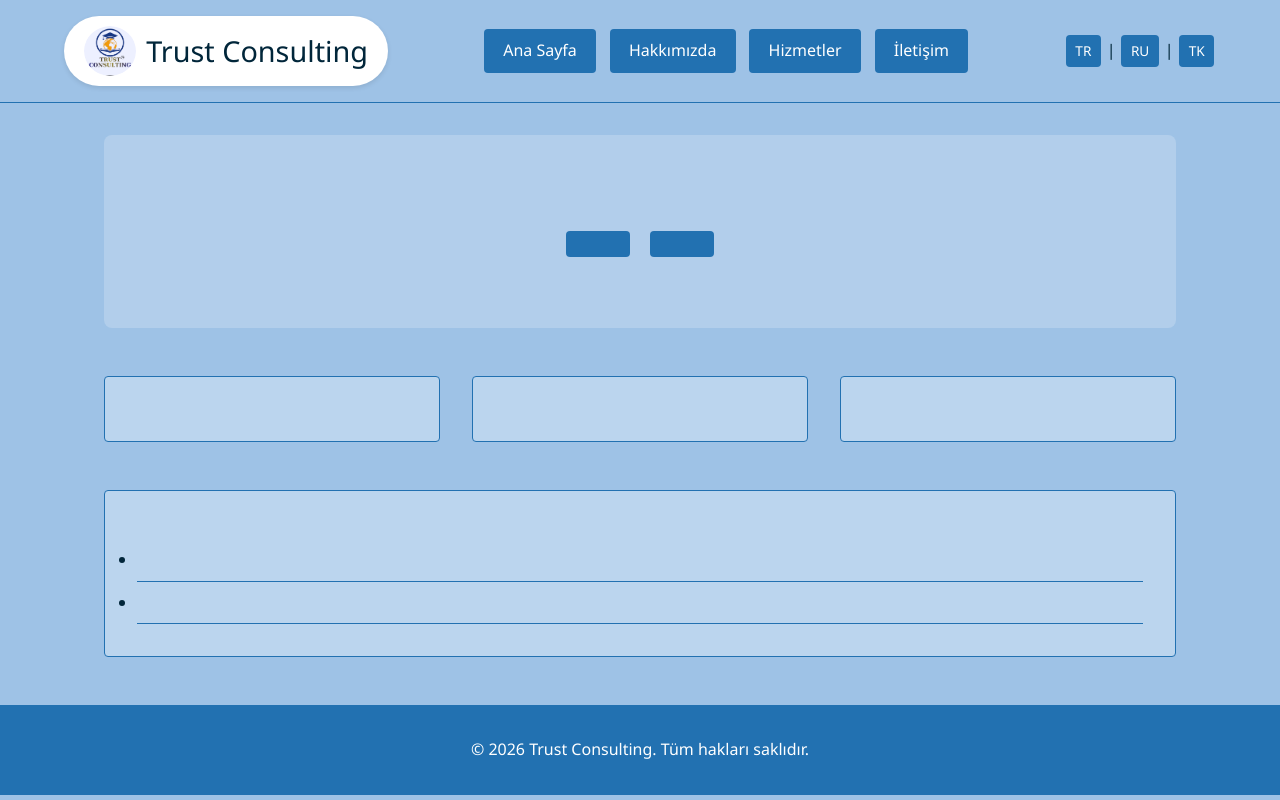
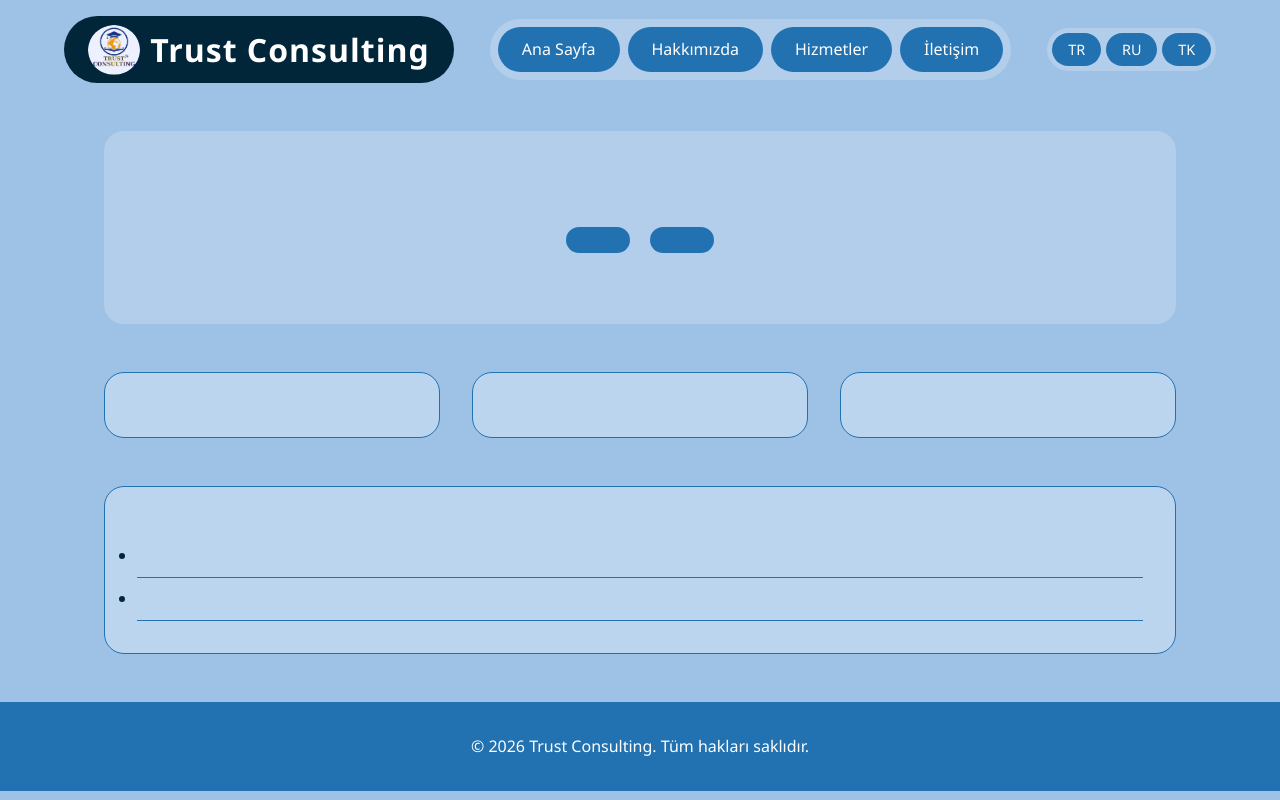
Before and after one commit to shakirovserdar/trustconsulting, a Flask app: page / in a window 1280 px wide. Run offline with Flask 3, Linux system fonts and the light colour scheme.

Commit message:
Tasarım düzeltildi: logo yuvarlak panel, butonlar ayrı

```diff
--- a/static/style.css
+++ b/static/style.css
@@ -6,78 +6,107 @@
 
 body {
     font-family: 'Segoe UI', Roboto, sans-serif;
-    background-color: #9ec2e6;  /* mavi arka plan */
-    color: #01263a;  /* koyu mavi yazı */
+    background-color: #9ec2e6;  /* arka plan mavi */
+    color: #01263a;              /* yazı rengi koyu mavi */
     line-height: 1.6;
 }
 
+/* Header: logo ve navigasyon aynı satırda */
 header {
     display: flex;
+    align-items: center;
     justify-content: space-between;
-    align-items: center;
     padding: 1rem 5%;
-    background-color: #9ec2e6;
-    border-bottom: 1px solid #2271b1;
+    background-color: #9ec2e6;   /* arka planla aynı */
 }
 
 .logo {
     display: flex;
     align-items: center;
+    background-color: #01263a;   /* siyahımsı koyu mavi arka plan */
+    border-radius: 50px;          /* yuvarlak panel */
+    padding: 0.5rem 1.5rem;
 }
 
 .logo img {
     height: 50px;
+    width: auto;
     margin-right: 10px;
+    border-radius: 50%;           /* logo yuvarlak */
 }
 
 .logo h1 {
-    color: #01263a;
-    font-size: 1.8rem;
-    font-weight: 500;
+    color: #ffffff;               /* beyaz yazı */
+    font-size: 2rem;
+    font-weight: 600;
+    letter-spacing: 1px;
+    margin: 0;
 }
 
-nav a {
+/* Navigasyon butonları - ayrı panel */
+.nav-buttons {
+    display: flex;
+    gap: 0.5rem;
+    background-color: rgba(255,255,255,0.2); /* hafif saydam panel */
+    padding: 0.5rem;
+    border-radius: 50px;
+}
+
+.nav-buttons a {
     display: inline-block;
-    padding: 0.6rem 1.2rem;
-    margin: 0 0.3rem;
+    padding: 0.6rem 1.5rem;
+    background-color: #2271b1;    /* buton mavisi */
+    color: #ffffff;
+    text-decoration: none;
+    border-radius: 30px;           /* yuvarlak butonlar */
+    font-size: 1rem;
+    font-weight: 500;
+    transition: all 0.3s ease;
+}
+
+.nav-buttons a:hover {
+    background-color: #01263a;    /* hover koyu mavi */
+    transform: scale(1.05);
+}
+
+/* Dil butonları - daha küçük */
+.dil-buttons {
+    display: flex;
+    gap: 0.3rem;
+    background-color: rgba(255,255,255,0.2);
+    padding: 0.3rem;
+    border-radius: 30px;
+}
+
+.dil-buttons a {
+    display: inline-block;
+    padding: 0.3rem 1rem;
     background-color: #2271b1;
     color: #ffffff;
     text-decoration: none;
-    border-radius: 4px;
+    border-radius: 30px;
+    font-size: 0.9rem;
+    font-weight: 500;
     transition: all 0.3s ease;
 }
 
-nav a:hover {
-    background-color: #01263a;
-    transform: scale(1.05);
-}
-
-.dil-butonlari a {
-    display: inline-block;
-    padding: 0.4rem 0.8rem;
-    margin: 0 0.2rem;
-    background-color: #2271b1;
-    color: #ffffff;
-    text-decoration: none;
-    border-radius: 4px;
-    transition: all 0.3s ease;
-}
-
-.dil-butonlari a:hover {
+.dil-buttons a:hover {
     background-color: #01263a;
 }
 
+/* Ana içerik */
 main {
     max-width: 1200px;
     margin: 2rem auto;
     padding: 0 5%;
 }
 
+/* Hero bölümü */
 .hero {
     text-align: center;
     padding: 4rem 0;
     background-color: rgba(255,255,255,0.2);
-    border-radius: 8px;
+    border-radius: 20px;
     margin-bottom: 2rem;
 }
 
@@ -100,7 +129,7 @@ main {
     background-color: #2271b1;
     color: #ffffff;
     text-decoration: none;
-    border-radius: 4px;
+    border-radius: 30px;
     transition: all 0.3s ease;
 }
 
@@ -109,6 +138,7 @@ main {
     transform: scale(1.05);
 }
 
+/* Özet hizmetler kartları */
 .ozet-hizmetler {
     display: flex;
     justify-content: space-between;
@@ -121,7 +151,7 @@ main {
     padding: 1.5rem;
     background-color: rgba(255,255,255,0.3);
     border: 1px solid #2271b1;
-    border-radius: 4px;
+    border-radius: 20px;
     transition: border-color 0.3s ease;
 }
 
@@ -130,12 +160,13 @@ main {
     margin-bottom: 1rem;
 }
 
+/* Duyurular */
 .duyurular {
     margin-top: 3rem;
     padding: 2rem;
     background-color: rgba(255,255,255,0.3);
     border: 1px solid #2271b1;
-    border-radius: 4px;
+    border-radius: 20px;
 }
 
 .duyurular h3 {
@@ -149,6 +180,7 @@ main {
     color: #01263a;
 }
 
+/* Footer */
 footer {
     text-align: center;
     padding: 2rem 5%;
@@ -157,6 +189,7 @@ footer {
     margin-top: 3rem;
 }
 
+/* İletişim formu */
 form {
     max-width: 600px;
     margin: 2rem auto;
@@ -173,7 +206,7 @@ input, textarea {
     width: 100%;
     padding: 0.8rem;
     border: 1px solid #2271b1;
-    border-radius: 4px;
+    border-radius: 30px;
     background-color: #ffffff;
 }
 
@@ -182,7 +215,7 @@ button[type="submit"] {
     color: #ffffff;
     padding: 0.8rem 2rem;
     border: none;
-    border-radius: 4px;
+    border-radius: 30px;
     cursor: pointer;
     transition: all 0.3s ease;
 }
@@ -196,44 +229,5 @@ button[type="submit"]:hover {
     margin: 1rem 0;
     background-color: #2271b1;
     color: #ffffff;
-    border-radius: 4px;
+    border-radius: 20px;
 }
-
-nav a, .dil-butonlari a {
-    color: #ffffff !important;
-}
-
-/* Logo yuvarlak yap */
-.logo img {
-    border-radius: 50%;
-    object-fit: cover; /* logonun düzgün sığması için */
-}
-
-/* Logo ve başlık için ayrı bir panel (kart) efekti */
-.logo {
-    background-color: #ffffff; /* beyaz zemin */
-    padding: 10px 20px;
-    border-radius: 50px; /* yuvarlak köşeler */
-    box-shadow: 0 2px 5px rgba(0,0,0,0.1);
-}
-
-/* Navigasyon butonları (ana sayfa, hakkımızda vb.) */
-nav a {
-    font-size: 1rem; /* normal boyut */
-    padding: 0.6rem 1.2rem;
-}
-
-/* Dil butonları daha küçük olsun */
-.dil-butonlari a {
-    font-size: 0.85rem; /* küçük yazı */
-    padding: 0.3rem 0.6rem; /* küçük buton */
-    margin: 0 0.1rem;
-}
-
-/* İstersen header düzeni */
-header {
-    display: flex;
-    justify-content: space-between;
-    align-items: center;
-    flex-wrap: wrap; /* mobil için */
-}
--- a/templates/base.html
+++ b/templates/base.html
@@ -12,15 +12,15 @@
             <img src="{{ url_for('static', filename='logo.png') }}" alt="Trust Consulting Logo">
             <h1>{{ diller[dil_kodu]['ana_baslik'] }}</h1>
         </div>
-        <nav>
-    <a href="{{ url_for('index') }}" class="nav-btn">{{ diller[dil_kodu]['menu_anasayfa'] }}</a>
-    <a href="{{ url_for('hakkimizda') }}" class="nav-btn">{{ diller[dil_kodu]['menu_hakkimizda'] }}</a>
-    <a href="{{ url_for('hizmetler') }}" class="nav-btn">{{ diller[dil_kodu]['menu_hizmetler'] }}</a>
-    <a href="{{ url_for('iletisim') }}" class="nav-btn">{{ diller[dil_kodu]['menu_iletisim'] }}</a>
-	</nav>
-        <div class="dil-butonlari">
-            <a href="?dil=tr">TR</a> |
-            <a href="?dil=ru">RU</a> |
+        <div class="nav-buttons">
+            <a href="{{ url_for('index') }}">{{ diller[dil_kodu]['menu_anasayfa'] }}</a>
+            <a href="{{ url_for('hakkimizda') }}">{{ diller[dil_kodu]['menu_hakkimizda'] }}</a>
+            <a href="{{ url_for('hizmetler') }}">{{ diller[dil_kodu]['menu_hizmetler'] }}</a>
+            <a href="{{ url_for('iletisim') }}">{{ diller[dil_kodu]['menu_iletisim'] }}</a>
+        </div>
+        <div class="dil-buttons">
+            <a href="?dil=tr">TR</a>
+            <a href="?dil=ru">RU</a>
             <a href="?dil=tk">TK</a>
         </div>
     </header>
```
